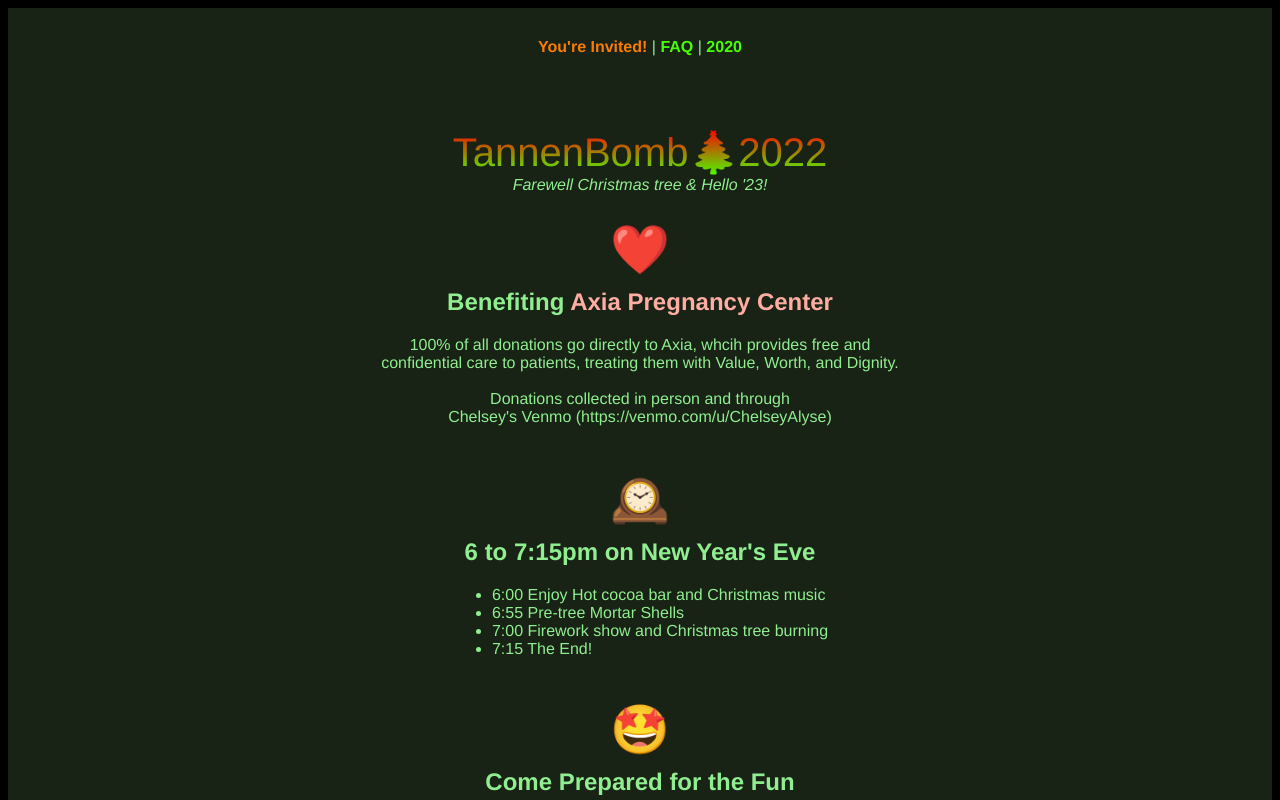
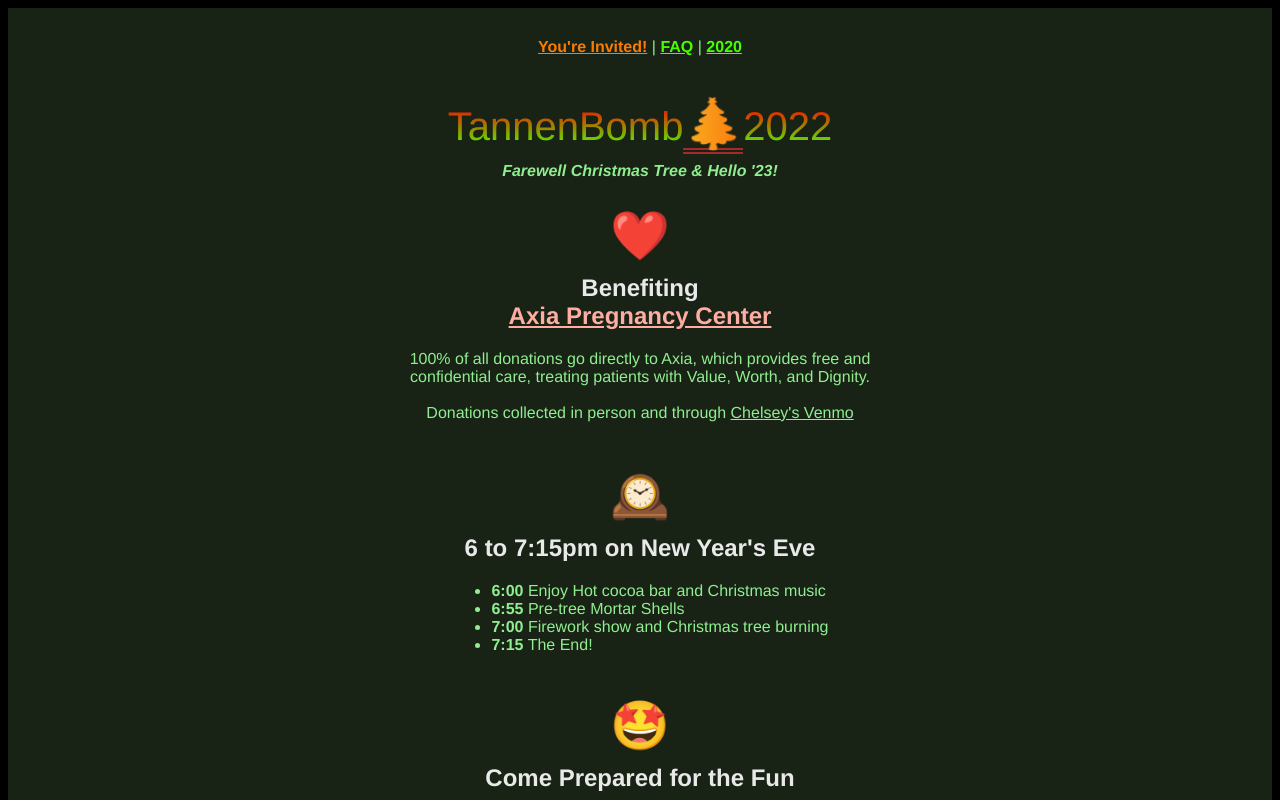
Before and after one commit to colbybhearn/tannenbomb, a Vue app in the folder tb/: page /#/ in a window 1280 px wide. Shown: the top 800 px of the page. Built offline with nearby package versions, Linux system fonts and the light colour scheme.

Commit message:
added css animation and footer

```diff
--- a/tb/src/views/HomeView.vue
+++ b/tb/src/views/HomeView.vue
@@ -3,8 +3,13 @@
 
     <div id="header wob">
       <section >
-      <h1 class="TextOnFire">TannenBomb🎄2022 </h1>
-      <i>Farewell Christmas tree & Hello '23!</i>
+      <h1 class="TextOnFire">TannenBomb</h1>
+      <div id="raft">
+        <span id="tree" class="boujee-text" style="display:inline-block;">🎄</span>
+      </div>
+      <h1 class="TextOnFire">2022 </h1>
+      <br />
+      <i><b>Farewell Christmas Tree & Hello '23!</b></i>
       </section>
     </div>
     <br />
@@ -12,14 +17,14 @@
     <div id="axia2 wob">
       <span class="sep">❤️</span>
       <section>
-        <h2>Benefiting <a href="https://axiacenter.org/" class='axia' style="text-decoration:none;"><b>Axia Pregnancy Center</b></a></h2>
+        <h2>Benefiting<br/> <a href="https://axiacenter.org/" class='axia' style=""><b>Axia Pregnancy Center</b></a></h2>
 
       <div style="">
-        100% of all donations go directly to Axia, whcih provides free and <br />confidential care to patients, treating them with Value, Worth, and Dignity.
+        100% of all donations go directly to Axia, which provides free and <br />confidential care, treating patients with Value, Worth, and Dignity.
         <br/>
         <br/>
-        Donations collected in person and through<br/>
-         Chelsey's Venmo (<a href="https://venmo.com/u/ChelseyAlyse" target="_blank">https://venmo.com/u/ChelseyAlyse</a>)
+        Donations collected in person and through
+          <a href="https://venmo.com/u/ChelseyAlyse" target="_blank">Chelsey's Venmo</a>
 
 
 
@@ -37,10 +42,10 @@
         <section >
           <h2>6 to 7:15pm on New Year's Eve</h2>
           <ul>
-            <li>6:00 Enjoy Hot cocoa bar and Christmas music</li>
-            <li>6:55 Pre-tree Mortar Shells</li>
-            <li>7:00 Firework show and Christmas tree burning</li>
-            <li>7:15 The End!</li>
+            <li><b>6:00</b> Enjoy Hot cocoa bar and Christmas music</li>
+            <li><b>6:55</b> Pre-tree Mortar Shells</li>
+            <li><b>7:00</b> Firework show and Christmas tree burning</li>
+            <li><b>7:15</b> The End!</li>
           </ul>
         </section>
       </div>
@@ -51,8 +56,8 @@
         <section >
         <h2>Come Prepared for the Fun</h2>
           <ul style="list-style-type:none;">
-            <li>📨 RSVP through the E-vite or text Chelsey @ <a href="tel:2142638906">214-263-8906 </a></li>
-            <li>❄️ Bring chairs, blankets, and ear protection for young'ins (it gets loud!) </li>
+            <li>📨 RSVP through the E-vite or text Chelsey (<a href="tel:2142638906">214-263-8906</a>)</li>
+            <li>❄️ Bring chairs to relax and ear protection for kiddos</li>
             <li>🚗 Please do <i>not</i> park in front yards</li>
           </ul>
         </section>
@@ -73,9 +78,7 @@
     </section>
     </div>
 
-
-
-
+    <footer>Copyright 2022. Created by The Codesmiths</footer>
 
   </div>
 </template>
@@ -150,6 +153,7 @@
 
 section h2 {
   margin-top: 0px;
+  color:rgb(233, 233, 233);;
 }
 
 ul {
@@ -172,17 +176,106 @@
     -webkit-text-fill-color: transparent;
 }
 
+
+#tree2{
+  animation-name: tree;
+  animation-duration: 3s;
+  animation-iteration-count: infinite;
+  animation-direction:normal  ;
+}
+#tree{
+  display:inline-block;
+  margin-bottom:-4px;
+
+}
+#raft{
+  border-bottom: double brown 6px;
+  display:inline-block;
+  margin-bottom: 8px;
+}
+
+
+@keyframes tree {
+  from {
+    font-size: 40px;
+    font-family: Helvetica,Arial,sans-serif;
+    font-weight: 100;
+    background: red;
+  }
+  to {
+    font-size: 40px;
+    font-family: Helvetica,Arial,sans-serif;
+    font-weight: 100;
+    background: -webkit-linear-gradient(#ff0000, #48ff00);
+    -webkit-background-clip: text;
+    -webkit-text-fill-color: transparent;
+
+  }
+
+}
+
+.boujee-text {
+  --bg-size: 400%;
+  --color-one: rgb(252, 63, 0);
+  --color-two: hsl(40 95% 55%);
+  font-size: clamp(3rem, 25vmin, 3rem);
+  background: linear-gradient(
+                90deg,
+                var(--color-one),
+                var(--color-two),
+                var(--color-one)
+              ) 0 0 / var(--bg-size) 100%;
+  color: transparent;
+  -webkit-background-clip: text;
+  background-clip: text;
+
+  animation: move-bg 2s infinite linear alternate, shake-it .1s infinite;
+}
+
+.shake {
+  animation: shake-it .1s infinite linear;
+}
+
+@keyframes shake-it {
+  from{
+    transform: rotate(-1deg)
+  }
+  to {
+    transform: rotate(1deg)
+
+  }
+}
+
+@keyframes move-bg {
+  from{
+    color: unset;
+  }
+  to {
+    background-position: var(--bg-size) 0;
+    -webkit-text-fill-color: transparent;
+  }
+}
+
 a{
-  text-decoration: none;;
+
   color: lightgreen;
 }
 
 h1{
   margin-bottom: 0;
+  display:inline;
 }
 
 .sep{
   font-size: 3em;
 }
 
+
+iframe {
+  border-radius:15px;
+}
+
+footer {
+font-size: .8em;
+}
 </style>
```
